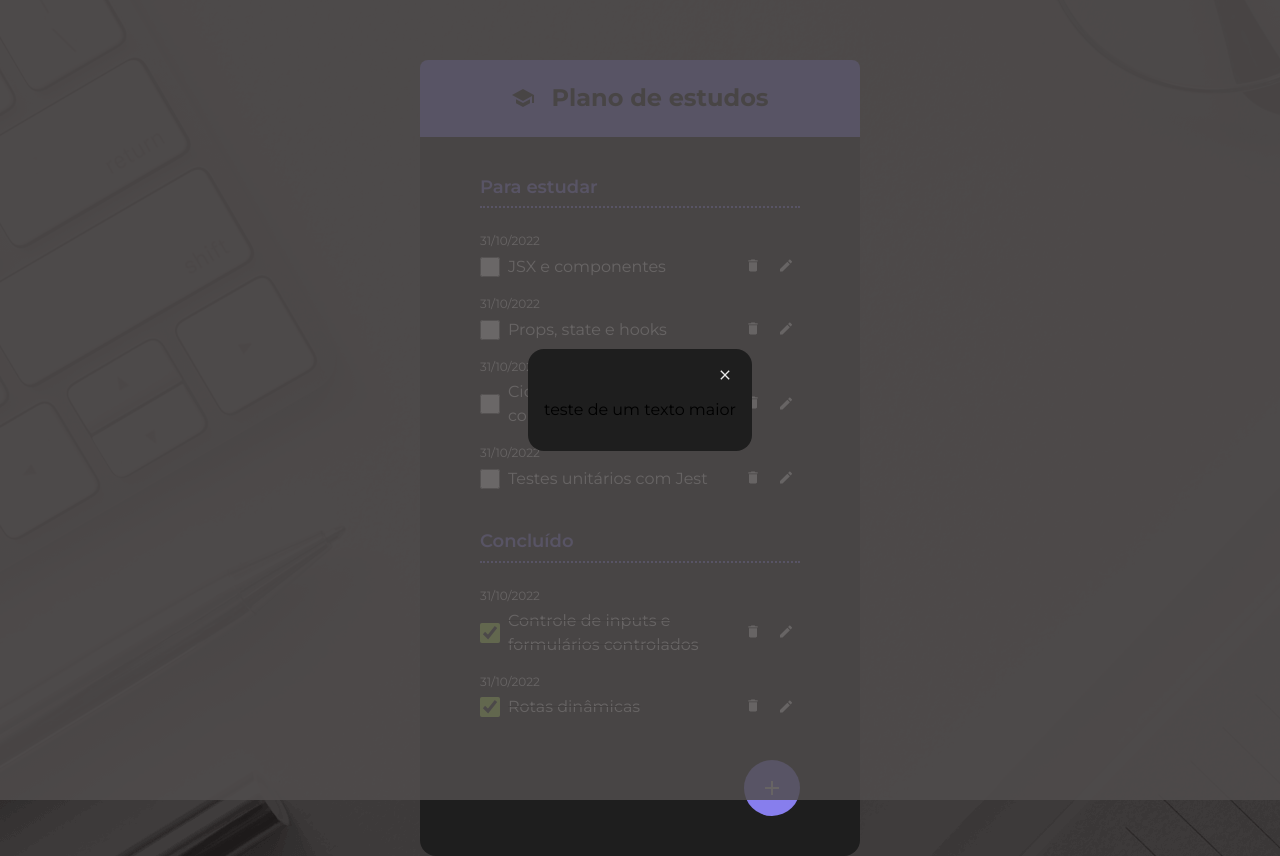
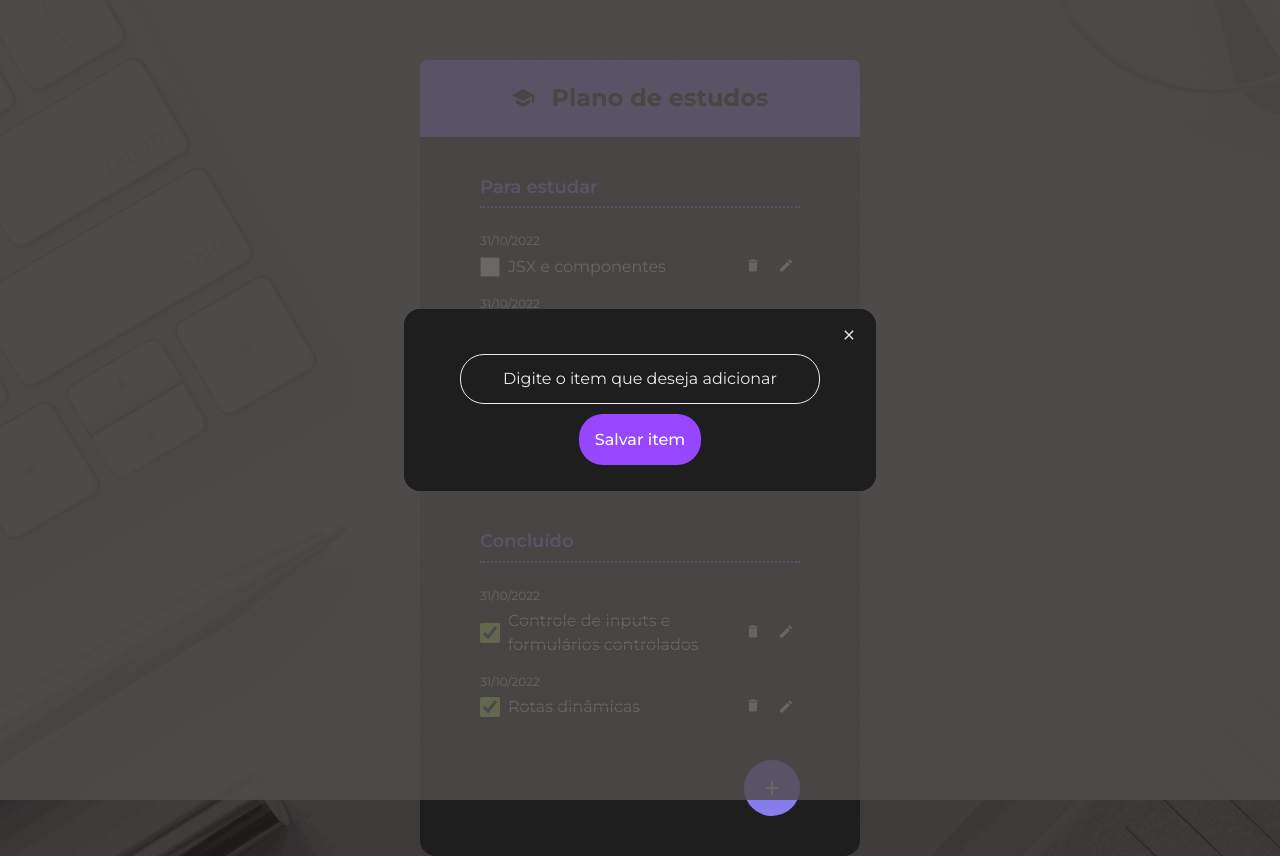
Before and after one commit to Ikejiri-1/react-todo-list-projeto-inicial, a React (Vite) app: page / in a window 1280 px wide. Both pictures are taken after a click on the button 772 px from the left and 787 px from the top of the page. Built offline with nearby package versions, Linux system fonts and the light colour scheme.

Commit message:
estilos da dialog, e formulário finalizado

```diff
--- a/src/App.jsx
+++ b/src/App.jsx
@@ -10,6 +10,7 @@ import { IconPlus, IconSchool } from "./components/icons";
 import { SubHeading } from "./components/SubHeading";
 import { ToDoItem } from "./components/ToDoItem";
 import { ToDoList } from "./components/ToDoList";
+import { ToDoForm } from "./components/ToDoForm";
 
 const toDos = [
   {
@@ -59,6 +60,11 @@ function App() {
     setShowDialog(!showDialog);
   }
 
+  function addToDo() {
+    console.log("precisamos adicionar uma nova tarefa na lista");
+    toggleDialog();
+  }
+
   return (
     <main>
       <Container>
@@ -82,7 +88,7 @@ function App() {
           </ToDoList>
           <Footer>
             <Dialog isOpen={showDialog} onClose={toggleDialog}>
-              <p>teste de um texto maior</p>
+              <ToDoForm onSubmit={addToDo}></ToDoForm>
             </Dialog>
             <FabButton onClick={toggleDialog}>
               <IconPlus />
--- /dev/null
+++ b/src/components/Button/button.style.css
@@ -0,0 +1,15 @@
+.btn-save {
+  background-color: #9747ff;
+  padding: 16px;
+  color: #fff;
+  border: none;
+  border-radius: 24px;
+  font-size: 16px;
+  font-weight: 500;
+  font-family: "Montserrat", sans-serif;
+  cursor: pointer;
+}
+
+.btn-save:hover {
+  background-color: #544acb;
+}
--- /dev/null
+++ b/src/components/Button/index.jsx
@@ -0,0 +1,9 @@
+import "./button.style.css";
+
+export function Button({ children, rest }) {
+  return (
+    <button {...rest} className="btn-save">
+      {children}
+    </button>
+  );
+}
--- a/src/components/Dialog/dialog.style.css
+++ b/src/components/Dialog/dialog.style.css
@@ -16,3 +16,6 @@
   background: none;
   cursor: pointer;
 }
+.dialog .body {
+  padding: 10px 0;
+}
--- a/src/components/Dialog/index.jsx
+++ b/src/components/Dialog/index.jsx
@@ -27,7 +27,7 @@ export function Dialog({ isOpen, onClose, children }) {
             <IconClose></IconClose>
           </button>
         </div>
-        {children}
+        <div className="body">{children}</div>
       </dialog>
     </>
   );
--- /dev/null
+++ b/src/components/TextInput/index.jsx
@@ -0,0 +1,5 @@
+import "./text-input.style.css";
+
+export function TextInput(props) {
+  return <input {...props} type="text" className="text-input" />;
+}
--- /dev/null
+++ b/src/components/TextInput/text-input.style.css
@@ -0,0 +1,17 @@
+.text-input {
+  font-size: 16px;
+  line-height: 150%;
+  color: #eaeaea;
+  border-radius: 24px;
+  border: 1px solid #eaeaea;
+  padding: 12px;
+  width: 360px;
+  max-width: 100%;
+  background: transparent;
+  text-align: center;
+  font-family: "Montserrat", sans-serif;
+}
+
+.text-input::placeholder {
+  color: #eaeaea;
+}
--- /dev/null
+++ b/src/components/ToDoForm/index.jsx
@@ -0,0 +1,16 @@
+import { Button } from "../Button";
+import { TextInput } from "../TextInput";
+
+import "./todo-form.style.css";
+
+export function ToDoForm({ onSubmit }) {
+  return (
+    <form className="form-dialog" action={onSubmit}>
+      <TextInput
+        placeholder="Digite o item que deseja adicionar"
+        required
+      ></TextInput>
+      <Button>Salvar item</Button>
+    </form>
+  );
+}
--- /dev/null
+++ b/src/components/ToDoForm/todo-form.style.css
@@ -0,0 +1,8 @@
+.form-dialog {
+  display: flex;
+  flex-direction: column;
+  gap: 10px;
+  justify-content: center;
+  align-items: center;
+  padding: 0 40px;
+}
--- a/src/index.css
+++ b/src/index.css
@@ -1,8 +1,12 @@
+* {
+  box-sizing: border-box;
+}
+
 body {
   font-family: "Montserrat", sans-serif;
   margin: 0;
-  background-color: #403C3B;
-  background-image: url('/bg.png');
+  background-color: #403c3b;
+  background-image: url("/bg.png");
   background-repeat: no-repeat;
   background-position: top center;
   background-size: auto;
```
